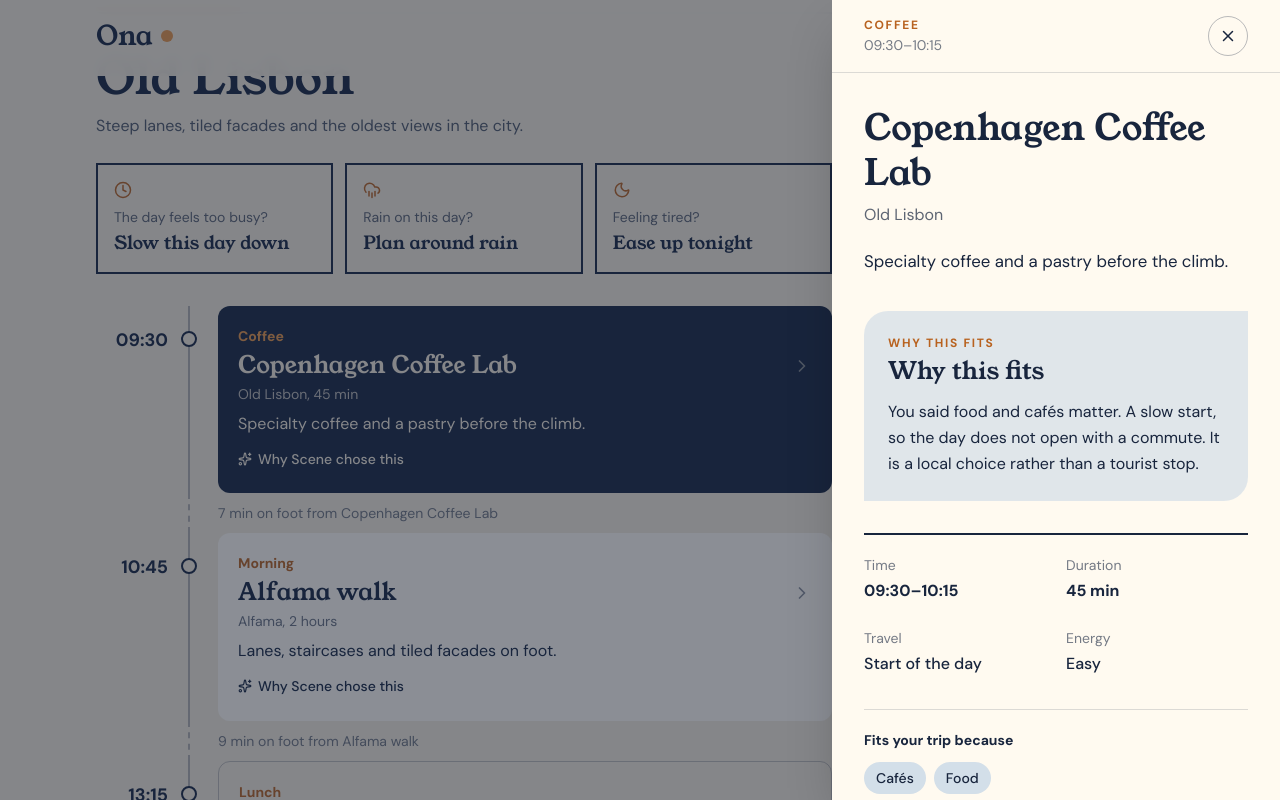
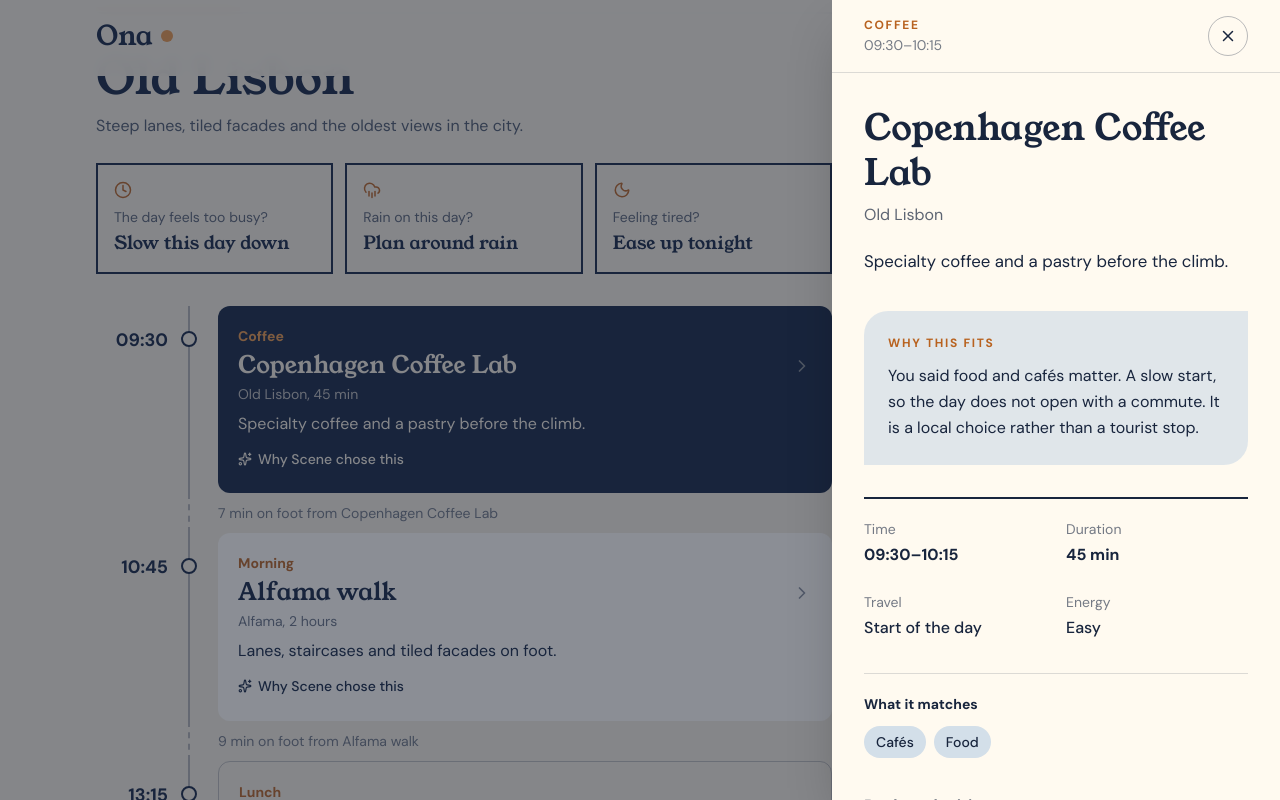
Before and after one commit to Wuraola-Adebisi/Ona, a React (Vite) app: page /examples in a window 1280 px wide. Both pictures are taken after a click on the button 525 px from the left and 3112 px from the top of the page. Shown: the part 2712-3512 px from the top of the page. Built offline with nearby package versions, Linux system fonts and the light colour scheme.

Commit message:
Simplify itinerary detail panel

```diff
--- a/src/components/ActivityPanel.tsx
+++ b/src/components/ActivityPanel.tsx
@@ -102,13 +102,7 @@ export default function ActivityPanel({ item, onClose }: Props) {
               </p>
 
               <section className="mt-9 rounded-tl-3xl rounded-br-3xl bg-mist/70 p-5 sm:p-6">
-                <p className="text-xs font-bold uppercase tracking-[0.14em] text-sun-deep">
-                  Why this fits
-                </p>
-
-                <h3 className="mt-1 font-display text-2xl">
-                  Why this fits
-                </h3>
+                <p className="text-xs font-bold uppercase tracking-[0.14em] text-sun-deep">Why this fits</p>
 
                 <p className="mt-3 leading-relaxed">
                   {item.why}
@@ -153,7 +147,7 @@ export default function ActivityPanel({ item, onClose }: Props) {
 
               <div className="mt-8 border-t border-navy/15 pt-5">
                 <p className="text-sm font-bold">
-                  Fits your trip because
+                  What it matches
                 </p>
 
                 <ul className="mt-3 flex flex-wrap gap-2">
```
